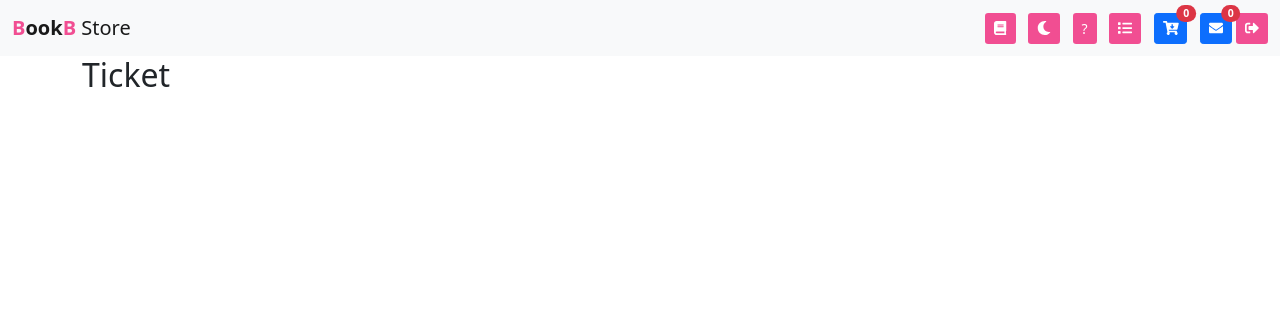
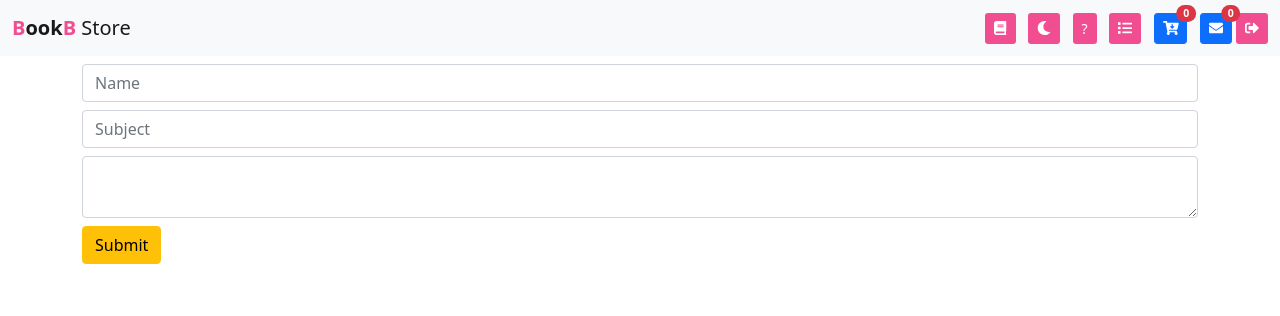
Before and after one commit to md-rashid-2023/BookB, a Django app: page /ticket/ in a window 1280 px wide. Shown: the top 316 px of the page. Run offline with Django 3.2, Linux system fonts and the light colour scheme; the visitor is signed in with stand-in values (Sample User, id 1); parts of the project's set-up code (start-up, migrations or seed data) failed here and were passed over; some libraries are stand-ins or nearby versions.

Commit message:
added ticket

```diff
--- a/bookb/book_store_app/views.py
+++ b/bookb/book_store_app/views.py
@@ -2,7 +2,7 @@ from django.shortcuts import render, redirect
 from django.http import JsonResponse
 from django.views import View
 from book_store_app.tasks import send_email_otp
-from book_store_app.models import User, Books, UserCart, UserSiteSettings
+from book_store_app.models import User, Books, UserCart, UserSiteSettings, Ticket, TicketConversation
 from django.contrib.auth import login, logout
 from django.contrib.auth.hashers import  check_password
 from django.db.models import Q
@@ -175,7 +175,24 @@ class TicketView(View):
 
     def post(self, request, *args, **kwargs):
 
-        pass
+        name = request.POST.get('name')
+        subject = request.POST.get('subject')
+        content = request.POST.get('content')
+
+        ticket = Ticket.objects.create(
+            fk_user = request.user ,
+            subject = subject,
+            description = content
+        )
+
+        TicketConversation.objects.create(
+            fk_ticket = ticket,
+            text = content,
+            name = name,
+            admin_name = 'BookB Admin',
+        )
+
+        return redirect('ticket')
 
 
 
@@ -209,7 +226,9 @@ class MyTicketView(View):
 
     def get(self, request, *args, **kwargs):
 
-        return render(request, self.template_name)
+        tickets = TicketConversation.objects.filter(fk_ticket__fk_user=request.user).order_by('-updated_at')
+
+        return render(request, self.template_name, { 'tickets' : tickets })
 
     def post(self, request, *args, **kwargs):
 
--- a/bookb/templates/my-ticket.html
+++ b/bookb/templates/my-ticket.html
@@ -9,7 +9,10 @@
 {% block body %}
 <div class="container">
     <h2>My Ticket</h2>
-
+     {% for ticket in tickets %}
+            <strong>{{ticket.fk_ticket.subject}}</strong>
+            <br>
+     {% endfor %}
 </div>
 {% endblock %}
 
--- a/bookb/templates/ticket.html
+++ b/bookb/templates/ticket.html
@@ -8,7 +8,17 @@
 
 {% block body %}
 <div class="container">
-    <h2>Ticket</h2>
+    <form method="POST" class="form">
+        {% csrf_token %}
+
+        <input class="form-control mt-2" type="text" name="name" placeholder="Name" required/>
+        <input class="form-control mt-2" type="text" name="subject" placeholder="Subject" required/>
+        <textarea class="form-control mt-2" name="content" required>
+
+        </textarea>
+        <button type="submit" class="btn btn-warning mt-2">Submit</button>
+
+    </form>
 
 </div>
 {% endblock %}
```
Also changed, not shown: bookb/book_store_app/tasks.py (line endings or trailing spaces), bookb/templates/otp_email.html (line endings or trailing spaces).
